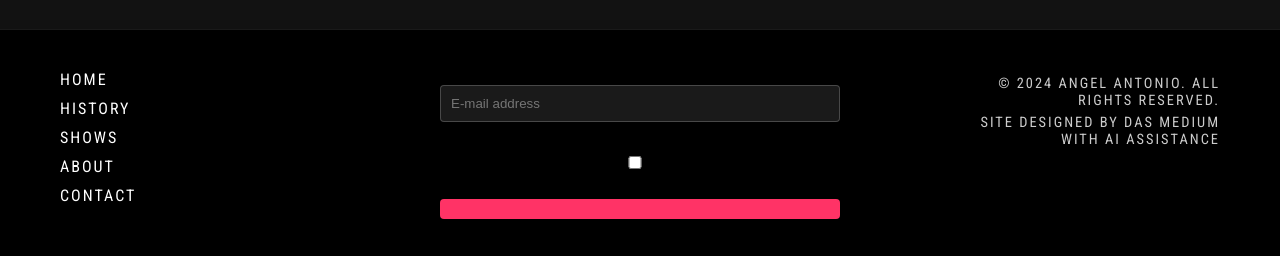
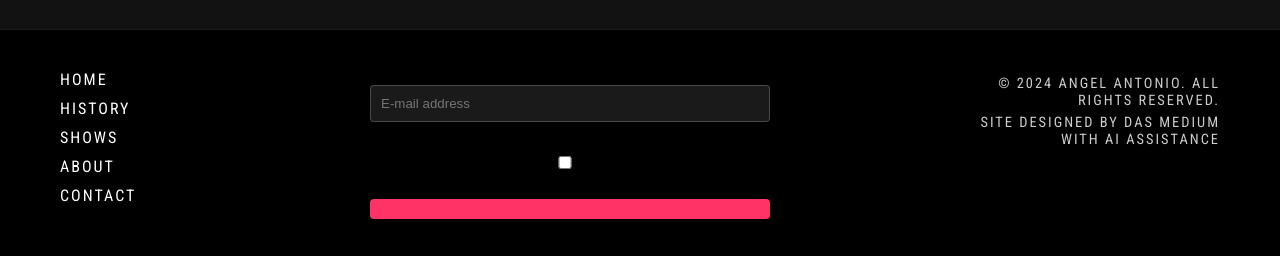
Before and after one commit to dasmedium1/angelantonio.com, a React (Create React App) app: page / in a window 1280 px wide. Shown: the part 1524-1780 px from the top of the page. Built offline with nearby package versions, Linux system fonts and the light colour scheme; no server answers; the HTML template or start-up script is replaced by a standard one; what pocketbase would draw is missing.

Commit message:
style: Improve newsletter signup visibility and alignment

```diff
--- a/src/styles/Footer.css
+++ b/src/styles/Footer.css
@@ -31,7 +31,7 @@
 }
 
 .footer-newsletter {
-  text-align: center;
+  text-align: left;
 }
 
 .footer-newsletter h3 {
@@ -44,7 +44,6 @@
   flex-direction: column;
   gap: 15px;
   max-width: 400px;
-  margin: 0 auto;
 }
 
 .footer-newsletter input[type="email"] {
@@ -70,7 +69,7 @@
 }
 
 .privacy-checkbox label {
-  color: #cccccc;
+  color: #ffffff;
   cursor: pointer;
   line-height: 1.4;
 }
```
